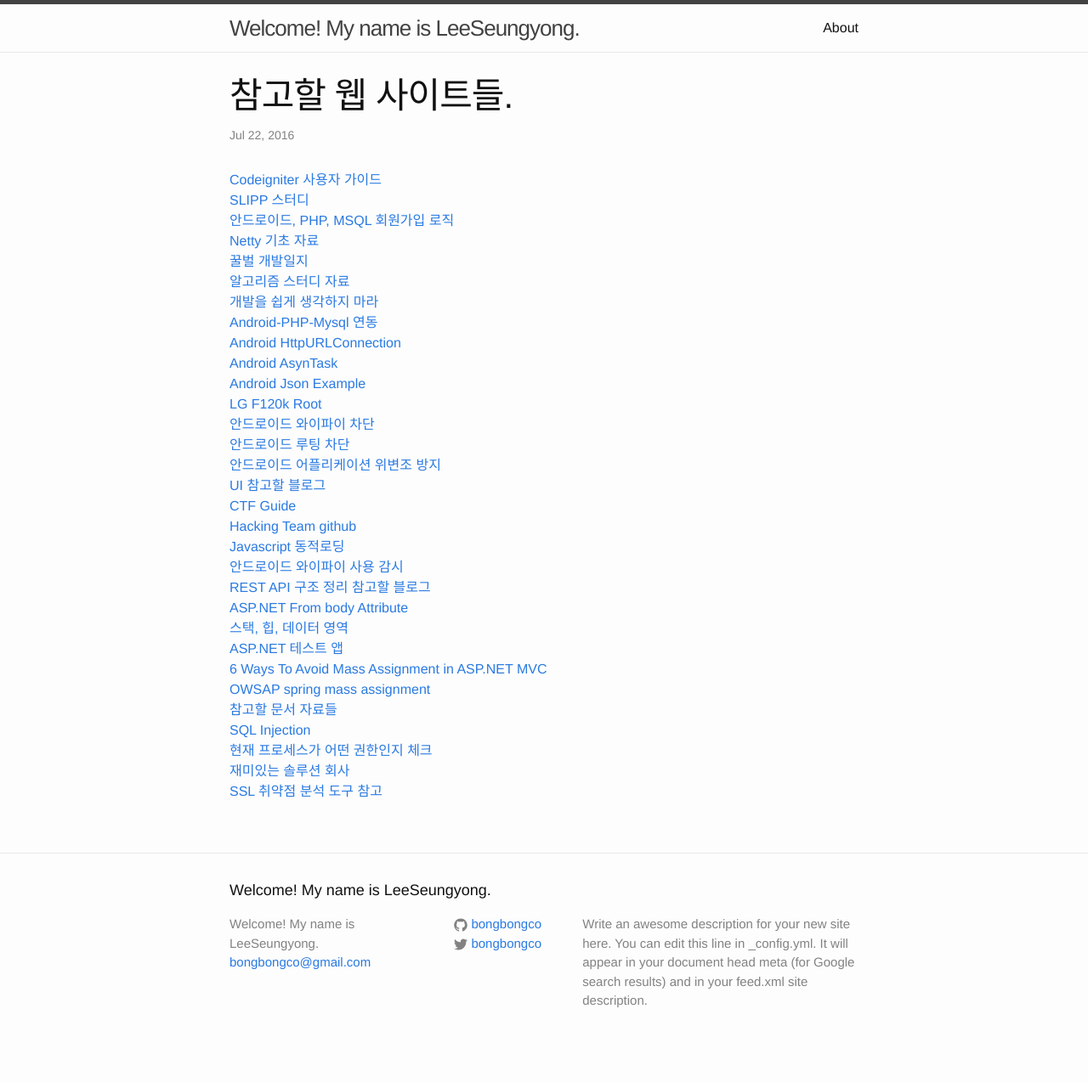
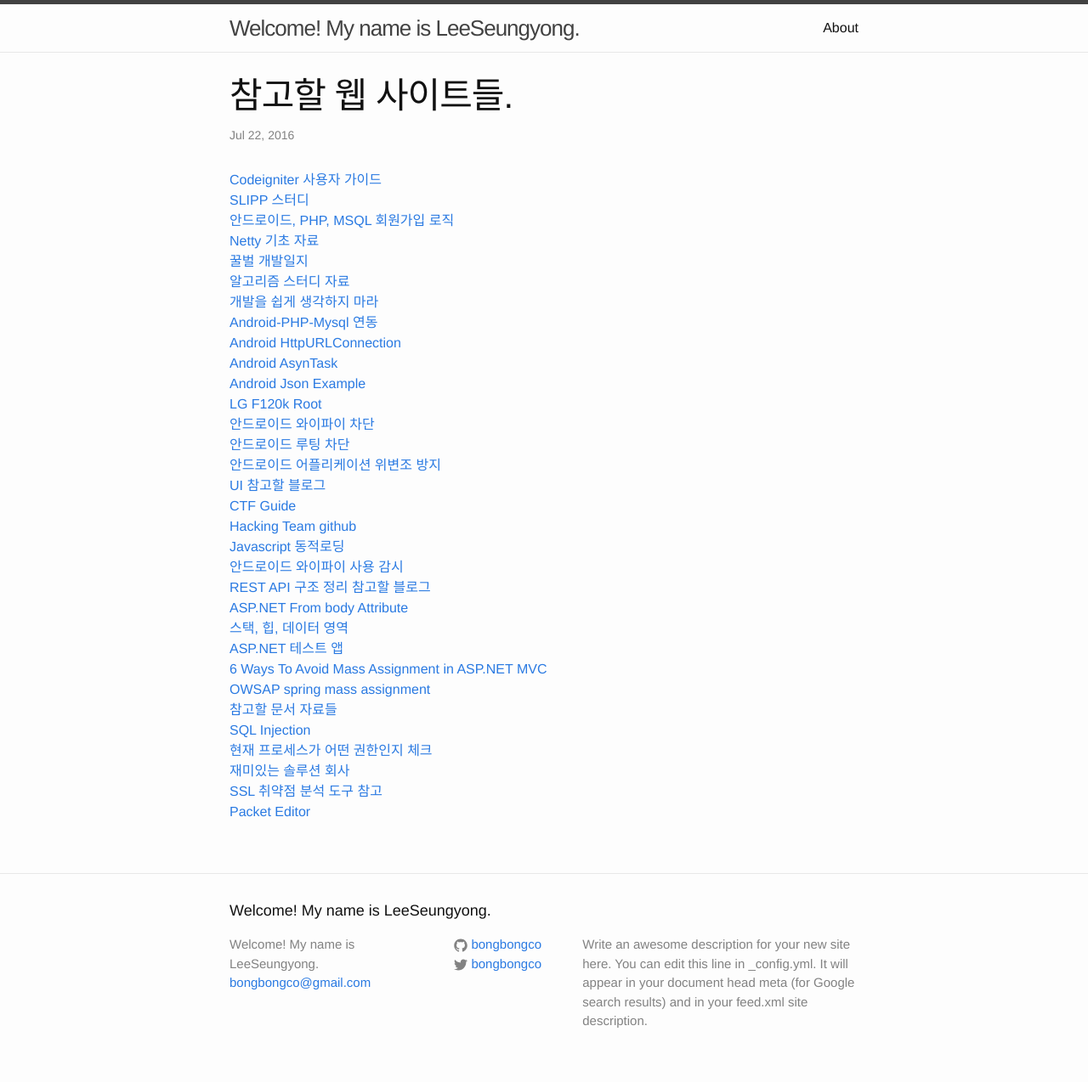
Before and after one commit to LktProgrammer/bongbongco.github.io, a Jekyll site: the page built from _posts/2016-07-22-Website-List.markdown, in a window 1280 px wide. Shown: the whole page at 85% size. Built offline with Jekyll 4.4.1, drawn with Linux system fonts in a browser that asks for light colours; before the commit the page ends 1250 px from its top, so only the background shows below that.

Commit message:
add website line

```diff
--- a/_posts/2016-07-22-Website-List.markdown
+++ b/_posts/2016-07-22-Website-List.markdown
@@ -34,3 +34,4 @@ title: 참고할 웹 사이트들.
 [현재 프로세스가 어떤 권한인지 체크](http://miraggool.tistory.com/26)
 [재미있는 솔루션 회사](http://www.jiniya.net/wp/archives/12153)
 [SSL 취약점 분석 도구 참고](https://github.com/hahwul/a2sv)
+[Packet Editor](http://www.packeteditor.com/?call=72656C65617365)
```
